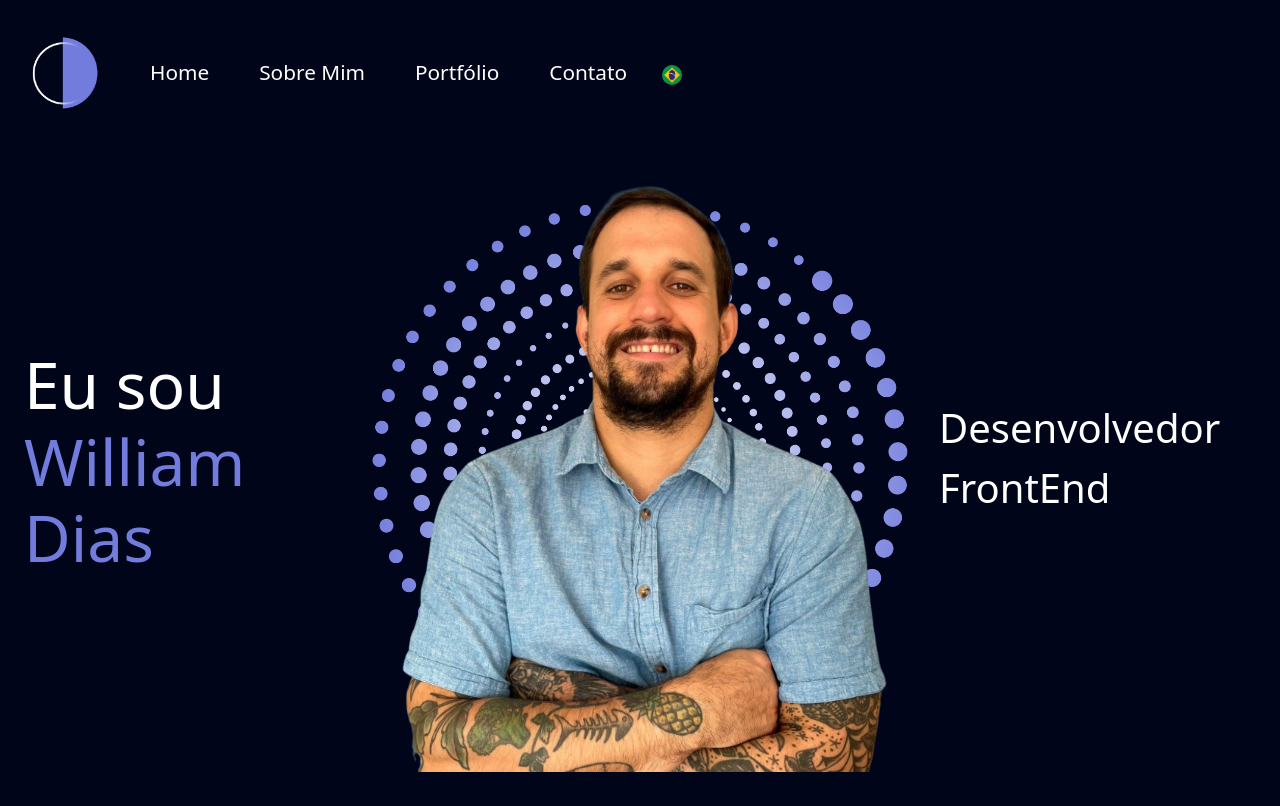
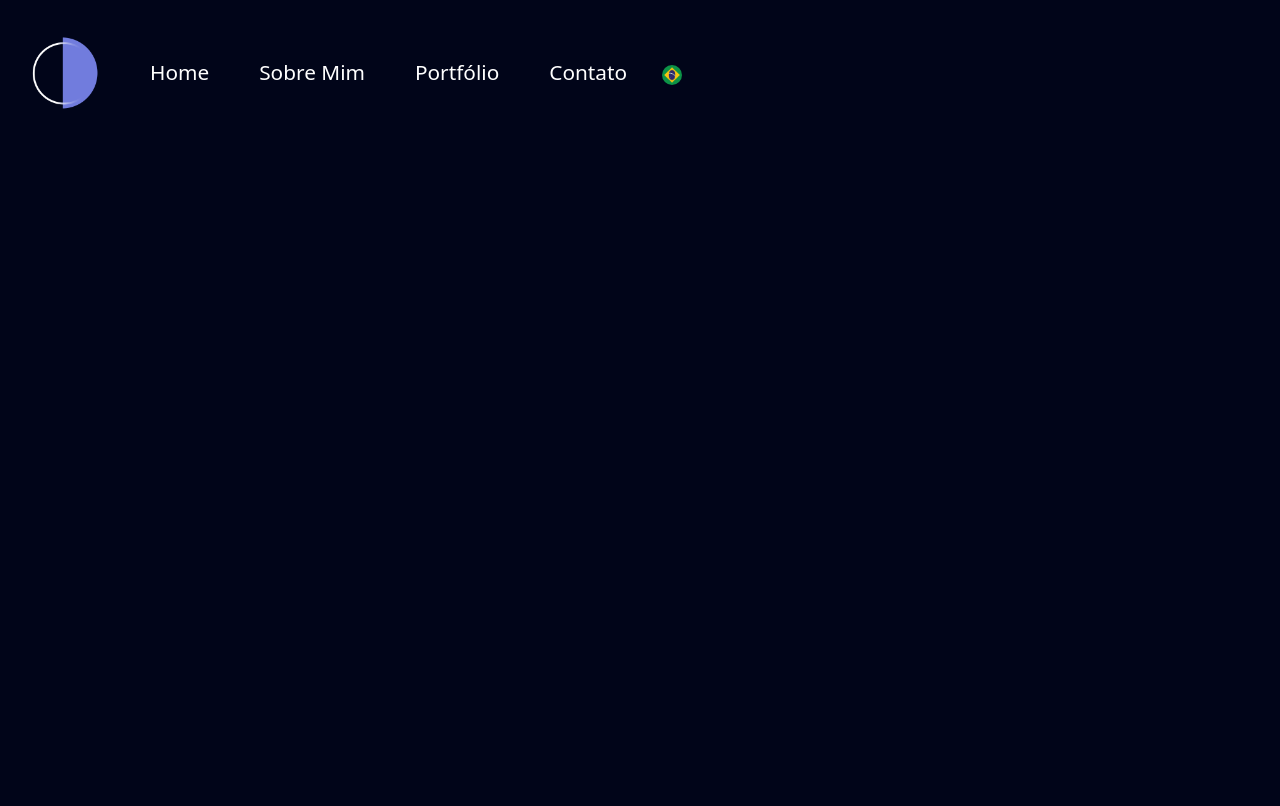
Before and after one commit to williampgdias/my_portfolio, a React (Vite) app: page / in a window 1280 px wide. Built offline with nearby package versions, Linux system fonts and the light colour scheme; a web font is replaced by a local one.

Commit message:
fix(AppContent): Mudando de novo para ver se consigo entrar direto no Home.

```diff
--- a/src/components/AppContent/AppContent.jsx
+++ b/src/components/AppContent/AppContent.jsx
@@ -27,7 +27,7 @@ function AppContent() {
             <div className="container">
                 <Header />
                 <Routes>
-                    <Route path="/" element={<Home />} />
+                    <Route path="/home" element={<Home />} />
                     <Route path="/sobre-mim" element={<SobreMim />} />
                     <Route path="/portfolio" element={<Portfolio />} />
                     <Route path="/contato" element={<Contato />} />
--- a/vite.config.js
+++ b/vite.config.js
@@ -4,5 +4,5 @@ import react from '@vitejs/plugin-react';
 // https://vitejs.dev/config/
 export default defineConfig({
     plugins: [react()],
-    base: '/my_portfolio/',
+    base: '/my_portfolio/home',
 });
```
